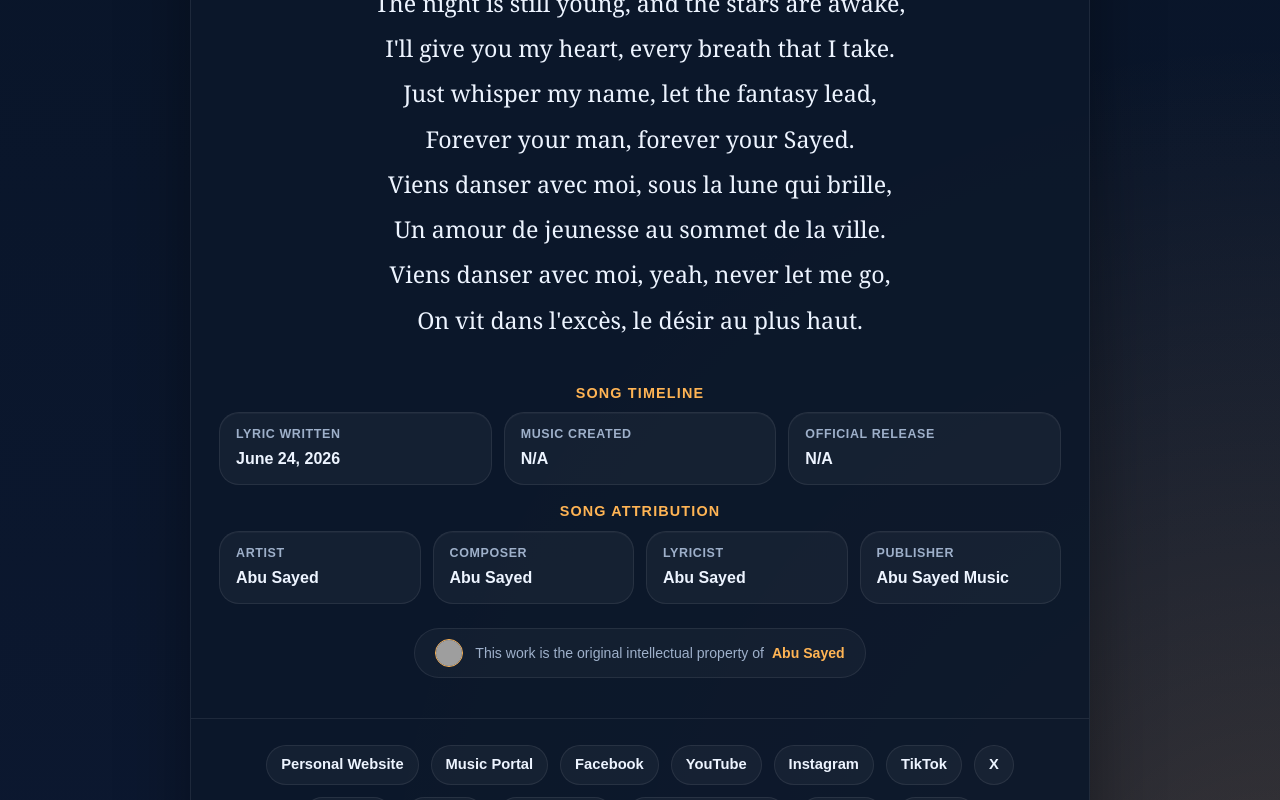
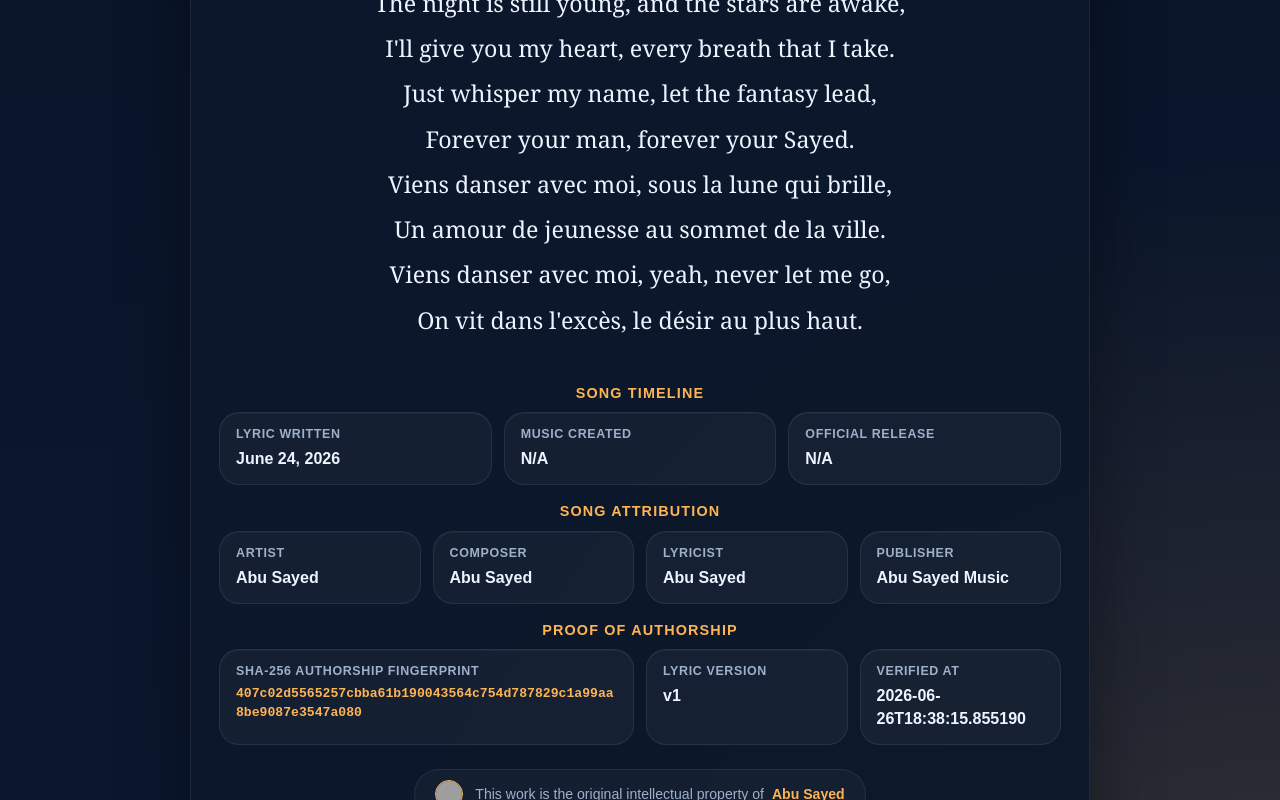
Before and after one commit to ImAbuSayed/un-amour-de-jeunesse, a plain HTML site: page index.html in a window 1280 px wide. Shown: the part 2000-2800 px from the top of the page. Drawn offline with Linux system fonts and the light colour scheme; grey boxes are pictures that could not be loaded.

Commit message:
feat: update song assets v1 with signed GPG commit [verified]

```diff
--- a/index.html
+++ b/index.html
@@ -14,9 +14,9 @@
     <meta name="keywords" content="Un Amour De Jeunesse, Abu Sayed lyrics, original song lyrics, Abu Sayed original song, Abu Sayed lyricist, Abu Sayed composer, Abu Sayed songwriter, official lyrics">
     <meta name="robots" content="index,follow,max-snippet:-1,max-image-preview:large,max-video-preview:-1">
     <meta name="referrer" content="strict-origin-when-cross-origin">
-    <meta name="description" content="Discover the complete lyrics of &#x27;Un Amour De Jeunesse&#x27;, a unique musical work by Abu Sayed, encompassing original composition and writing.">
+    <meta name="description" content="Official lyrics for &#x27;Un Amour De Jeunesse&#x27;, an original song written, composed, created, and owned by Abu Sayed.">
     <meta property="og:title" content="Un Amour De Jeunesse - Original Lyrics by Abu Sayed">
-    <meta property="og:description" content="Discover the complete lyrics of &#x27;Un Amour De Jeunesse&#x27;, a unique musical work by Abu Sayed, encompassing original composition and writing.">
+    <meta property="og:description" content="Official lyrics for &#x27;Un Amour De Jeunesse&#x27;, an original song written, composed, created, and owned by Abu Sayed.">
     <meta property="og:type" content="music.song">
     <meta property="og:url" content="https://imabusayed.github.io/un-amour-de-jeunesse/">
     <meta property="og:site_name" content="Abu Sayed Music">
@@ -24,7 +24,7 @@
     <meta name="last-modified" content="2026-06-24 12:53:15">
     <meta name="twitter:card" content="summary_large_image">
     <meta name="twitter:title" content="Un Amour De Jeunesse - Original Lyrics by Abu Sayed">
-    <meta name="twitter:description" content="Discover the complete lyrics of &#x27;Un Amour De Jeunesse&#x27;, a unique musical work by Abu Sayed, encompassing original composition and writing.">
+    <meta name="twitter:description" content="Official lyrics for &#x27;Un Amour De Jeunesse&#x27;, an original song written, composed, created, and owned by Abu Sayed.">
     <link rel="canonical" href="https://imabusayed.github.io/un-amour-de-jeunesse/">
     <link rel="sitemap" type="application/xml" title="Sitemap" href="https://imabusayed.github.io/un-amour-de-jeunesse/sitemap.xml">
     <link rel="author" href="https://github.com/ImAbuSayed">
@@ -100,7 +100,7 @@
       "@id": "https://imabusayed.github.io/un-amour-de-jeunesse#webpage",
       "url": "https://imabusayed.github.io/un-amour-de-jeunesse/",
       "name": "Un Amour De Jeunesse - Original Lyrics by Abu Sayed",
-      "description": "Discover the complete lyrics of 'Un Amour De Jeunesse', a unique musical work by Abu Sayed, encompassing original composition and writing.",
+      "description": "Official lyrics for 'Un Amour De Jeunesse', an original song written, composed, created, and owned by Abu Sayed.",
       "isPartOf": {
         "@id": "https://music.abusayed.com.bd/#website"
       },
@@ -537,7 +537,7 @@
 
         <div class="controls">
             <button class="btn-speak" id="speakBtn" title="Read the lyrics aloud"><span id="speakText">Read Aloud</span></button>
-            <a href="https://music.abusayed.com.bd/Licensing/?https://imabusayed.github.io/un-amour-de-jeunesse/" class="btn-license" title="Get licensing for this song" target="_blank">License this song: Un Amour De Jeunesse</a>
+            <a href="https://music.abusayed.com.bd/Licensing/?https://imabusayed.github.io/un-amour-de-jeunesse/" class="btn-license" title="Get licensing for this song" target="_blank">Obtain a Music License for Un Amour De Jeunesse</a>
 
         </div>
         <br>
@@ -612,6 +612,26 @@
             <div class="meta-card">
                 <span class="meta-label">Publisher</span>
                 <strong>Abu Sayed Music</strong>
+            </div>
+
+                </div>
+            </div>
+
+            <div class="details-block">
+                <div class="details-title">Proof of Authorship</div>
+                <div class="meta-grid">
+
+            <div class="meta-card" style="grid-column: span 2;">
+                <span class="meta-label">SHA-256 Authorship Fingerprint</span>
+                <strong style="word-break: break-all; font-family: monospace; font-size: 0.82rem; color: var(--accent);">407c02d5565257cbba61b190043564c754d787829c1a99aa8be9087e3547a080</strong>
+            </div>
+            <div class="meta-card">
+                <span class="meta-label">Lyric Version</span>
+                <strong>v1</strong>
+            </div>
+            <div class="meta-card">
+                <span class="meta-label">Verified At</span>
+                <strong>2026-06-26T18:38:15.855190</strong>
             </div>
 
                 </div>
```
Also changed, not shown: excerpts/Bridge-Preview.txt (added), excerpts/Chorus-Preview.txt (added), excerpts/Final-Chorus-Preview.txt (added), excerpts/Hook-Preview.txt (added), excerpts/Pre-Chorus-2-Preview.txt (added), excerpts/Pre-Chorus-3-Preview.txt (added), excerpts/Pre-Chorus-Preview.txt (added), excerpts/Verse-1-Preview.txt (added), excerpts/Verse-2-Preview.txt (added), excerpts/Verse-3-Preview.txt (added), hashes.txt (added), llms.txt, lyrics_backup/2026-06-26_un-amour-de-jeunesse-v1.txt (added), manifest.json (added), 1 other file.
